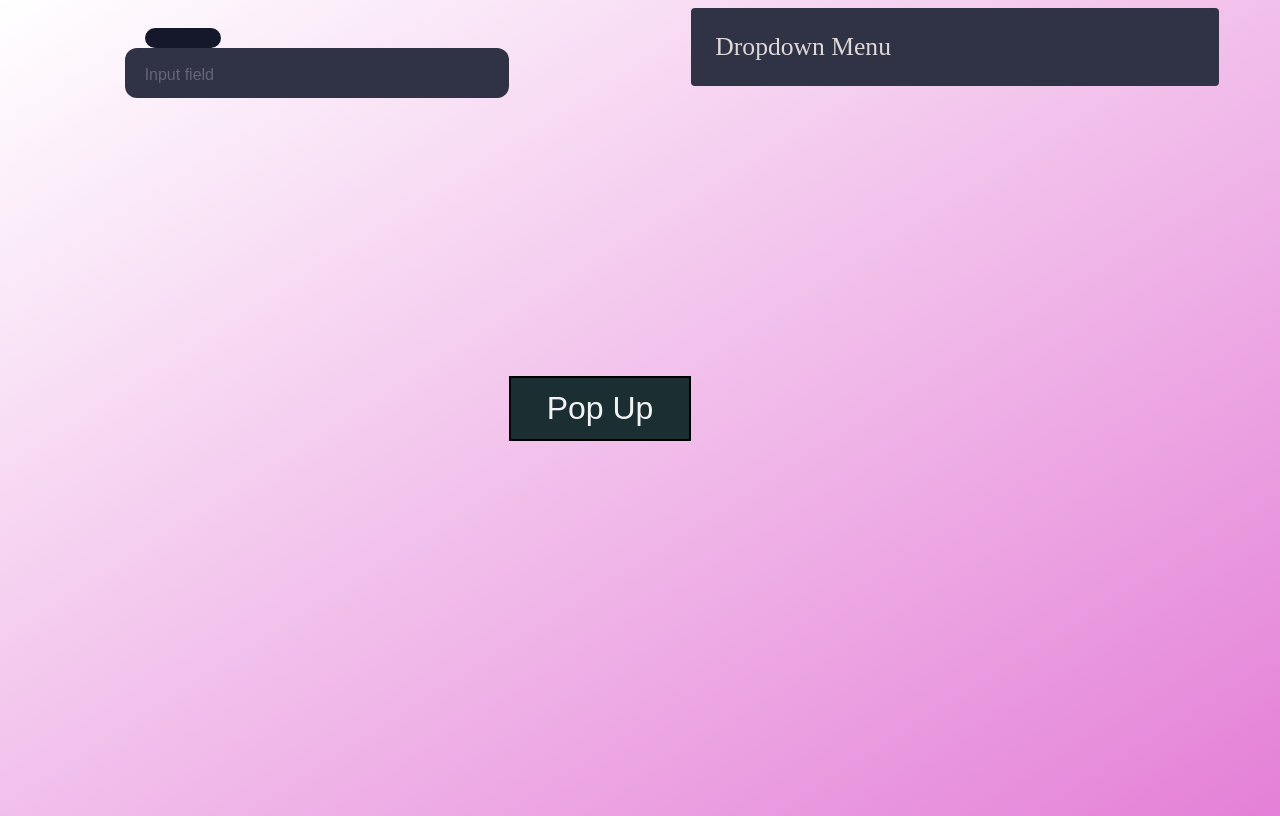
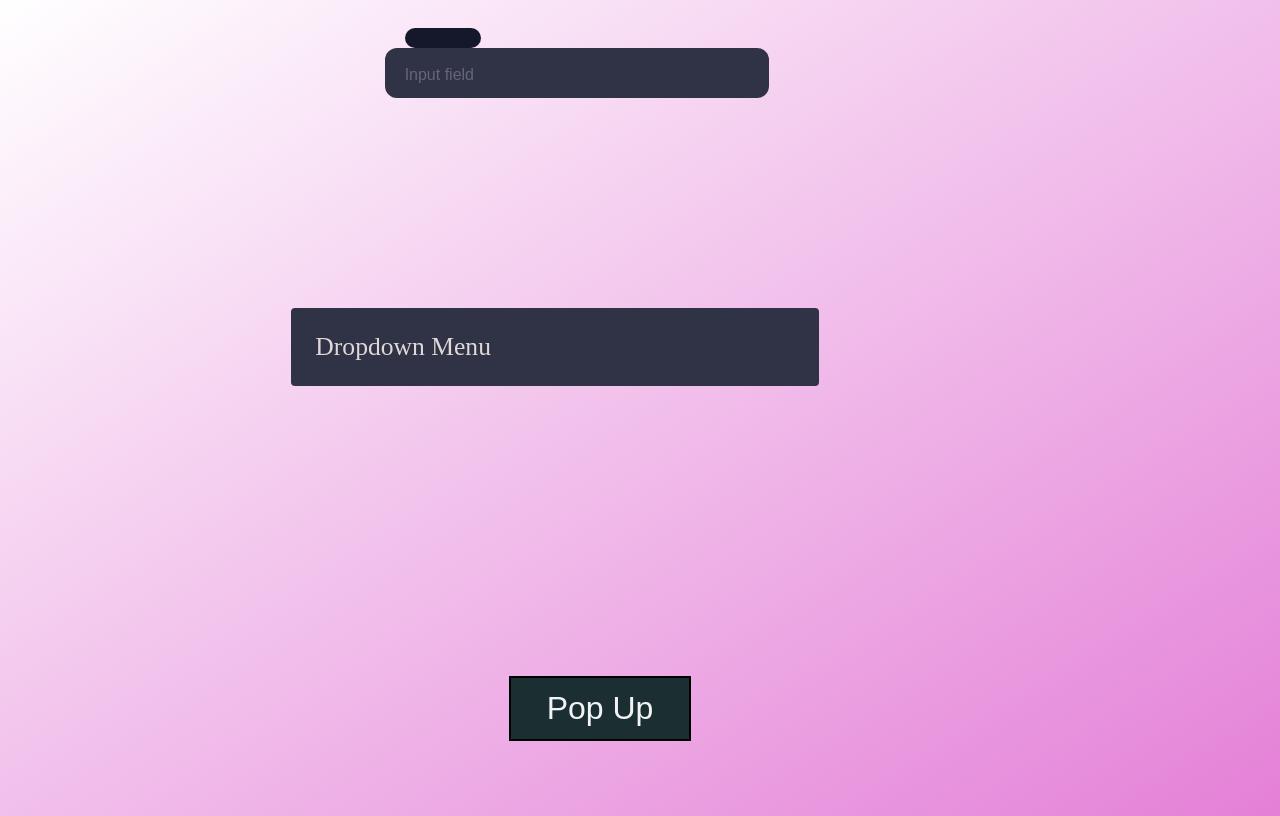
Before and after one commit to mdavis1018/Flask-Backend, a Flask app: page / in a window 1280 px wide. Run offline with Flask 2, Linux system fonts and the light colour scheme.

Commit message:
centered components

```diff
--- a/templates/index.html
+++ b/templates/index.html
@@ -41,6 +41,7 @@
 .input-container {
   height: 50px;
   position: relative;
+  right: -260px;
   width: 30%;
 }
 
@@ -120,6 +121,8 @@
 }
 
 button {
+  position: relative;
+  top: 300px;
   background: white;
   border: solid 2px black;
   padding: .375em 1.125em;
@@ -201,6 +204,8 @@ transition: 0.7s;
 .dropdown {
   width: 30rem;
   position:relative;
+  top: 300px;
+  right: 400px;
   color:#ded8d8
 }
 .dropdown:hover .dropdown-list {
```
